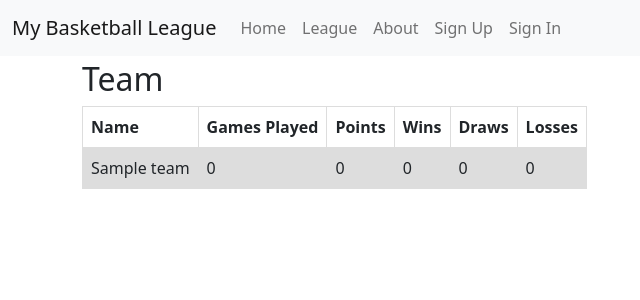
After one commit to sopermaf/basketball_league_tracker, a Django app: page /league/ in a window 1280 px wide. The commit adds this page. Shown: the top 300 px of the page, without its empty margins (0-640 px from the left). Run offline with Django 4.2, Linux system fonts and the light colour scheme; tables that the repository leaves empty hold one stand-in row (values such as "Sample post"); parts of the project's set-up code (start-up, migrations or seed data) failed here and were passed over; some libraries are stand-ins or nearby versions.

Commit message:
add basic league view

```diff
--- a/basketball_league_tracker/static/css/project.css
+++ b/basketball_league_tracker/static/css/project.css
@@ -11,3 +11,15 @@
   background-color: #f2dede;
   border-color: #eed3d7;
 }
+
+table {
+  border-collapse: collapse;
+}
+th, td {
+  border: 1px solid #dddddd;
+  text-align: left;
+  padding: 8px;
+}
+tr:nth-child(even) {
+  background-color: #dddddd;
+}
--- a/basketball_league_tracker/templates/base.html
+++ b/basketball_league_tracker/templates/base.html
@@ -42,12 +42,15 @@
           <button class="navbar-toggler navbar-toggler-right" type="button" data-bs-toggle="collapse" data-bs-target="#navbarSupportedContent" aria-controls="navbarSupportedContent" aria-expanded="false" aria-label="Toggle navigation">
             <span class="navbar-toggler-icon"></span>
           </button>
-          <a class="navbar-brand" href="{% url 'home' %}">Basketball League Tracker</a>
+          <a class="navbar-brand" href="{% url 'home' %}">My Basketball League</a>
 
           <div class="collapse navbar-collapse" id="navbarSupportedContent">
             <ul class="navbar-nav mr-auto">
               <li class="nav-item active">
                 <a class="nav-link" href="{% url 'home' %}">Home <span class="visually-hidden">(current)</span></a>
+              </li>
+              <li class="nav-item active">
+                <a class="nav-link" href="{% url 'league-table' %}">League <span class="visually-hidden"></span></a>
               </li>
               <li class="nav-item">
                 <a class="nav-link" href="{% url 'about' %}">About</a>
--- /dev/null
+++ b/basketball_league_tracker/templates/league/team_list.html
@@ -0,0 +1,25 @@
+{% extends "base.html" %}
+
+{% block content %}
+    <h2>Team</h2>
+    <table>
+        <tr>
+          <th>Name</th>
+          <th>Games Played</th>
+          <th>Points</th>
+          <th>Wins</th>
+          <th>Draws</th>
+          <th>Losses</th>
+        </tr>
+        {% for team in teams %}
+            <tr>
+                <td>{{ team.name }}</td>
+                <td>{{ team.games_played }}</td>
+                <td>{{ team.points }}</td>
+                <td>{{ team.wins }}</td>
+                <td>{{ team.draws }}</td>
+                <td>{{ team.losses }}</td>
+            </tr>
+        {% endfor %}
+    </table>
+{% endblock %}
--- a/config/settings/base.py
+++ b/config/settings/base.py
@@ -73,7 +73,7 @@ THIRD_PARTY_APPS = [
 
 LOCAL_APPS = [
     "basketball_league_tracker.users",
-    # Your stuff: custom apps go here
+    "league",
 ]
 # https://docs.djangoproject.com/en/dev/ref/settings/#installed-apps
 INSTALLED_APPS = DJANGO_APPS + THIRD_PARTY_APPS + LOCAL_APPS
--- a/config/urls.py
+++ b/config/urls.py
@@ -16,6 +16,7 @@ urlpatterns = [
     path("users/", include("basketball_league_tracker.users.urls", namespace="users")),
     path("accounts/", include("allauth.urls")),
     # Your stuff: custom urls includes go here
+    path("league/", include("league.urls")),
 ] + static(settings.MEDIA_URL, document_root=settings.MEDIA_ROOT)
 
 
--- a/league/urls.py
+++ b/league/urls.py
@@ -1,9 +1,7 @@
 from django.urls import path
-from django.views.generic import TemplateView
 
 from .views import TeamsView
 
 urlpatterns = [
-    path("", TeamsView.as_view(), name="home"),
-    path("", TemplateView().as_view(template="about"), name="about"),
+    path("", TeamsView.as_view(), name="league-table"),
 ]
```
